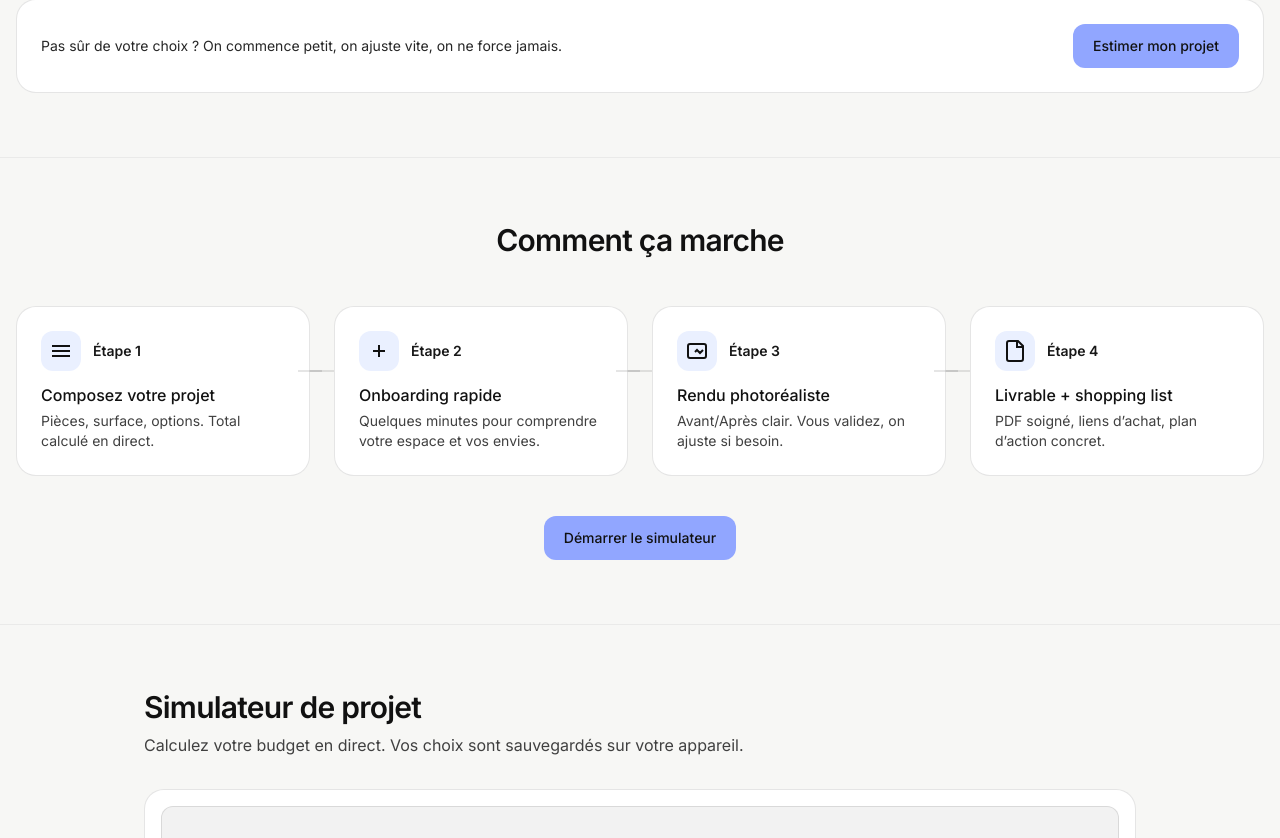
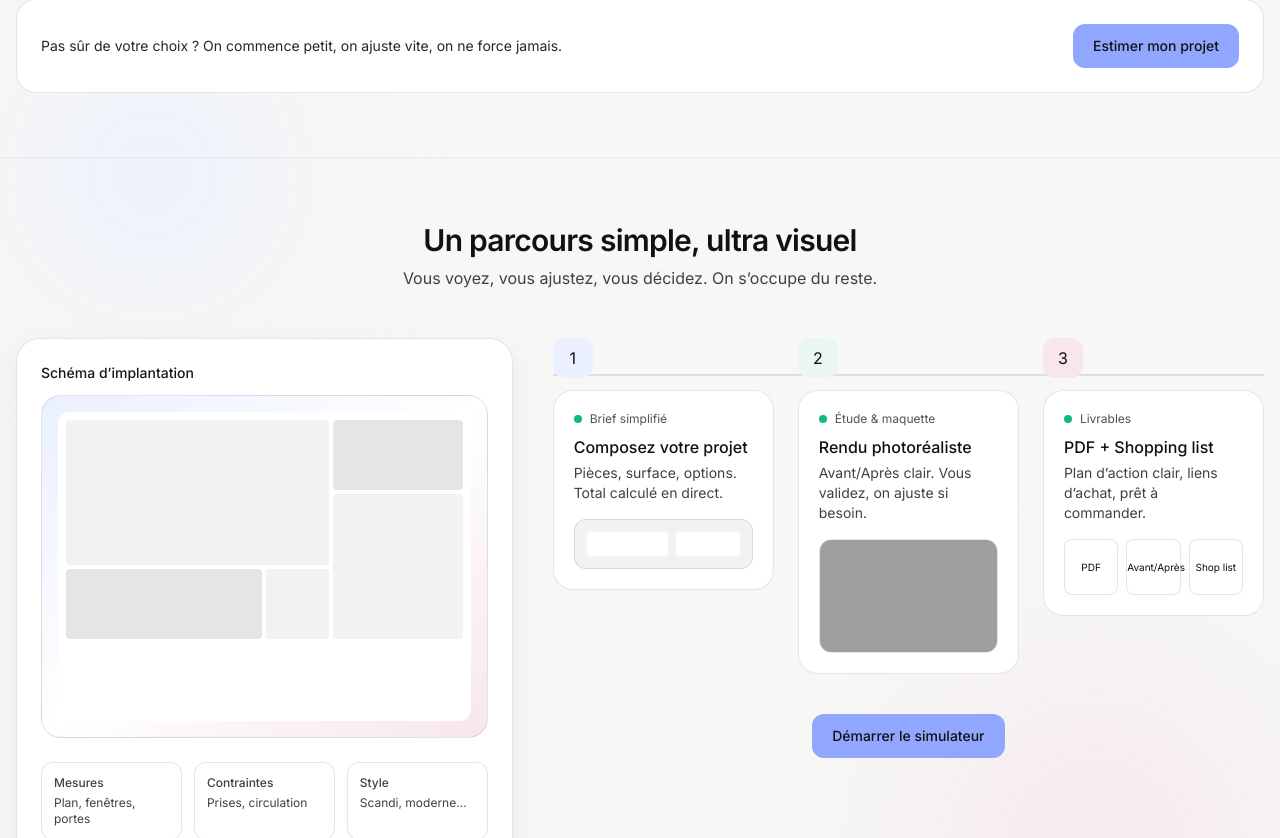
Before and after one commit to davidtheisohn-ui/theleme-landing, a React (Vite) app: page / in a window 1280 px wide. Shown: the part 1682-2520 px from the top of the page. Built offline with nearby package versions, Linux system fonts and the light colour scheme; grey boxes are pictures that could not be loaded.

Commit message:
Update App.jsx

```diff
--- a/src/App.jsx
+++ b/src/App.jsx
@@ -175,101 +175,156 @@ export default function App() {
         </div>
       </section>
 
-            {/* PROCESS (stepper dynamique) */}
+           {/* PROCESS (visuel + schémas) */}
       <section id="process" className="relative border-t border-black/5">
+        {/* blobs décor */}
+        <div aria-hidden className="pointer-events-none absolute inset-0 -z-10">
+          <div className="absolute -top-24 left-10 h-56 w-56 rounded-full bg-[--pastel-blue] blur-[80px]" />
+          <div className="absolute -bottom-16 right-10 h-72 w-72 rounded-full bg-[--pastel-rose] blur-[90px]" />
+        </div>
+
         <div className="mx-auto max-w-7xl px-4 py-16">
-          <h2 className="text-2xl sm:text-3xl font-semibold tracking-tight text-center">Comment ça marche</h2>
+          <h2 className="text-2xl sm:text-3xl font-semibold tracking-tight text-center">
+            Un parcours simple, ultra visuel
+          </h2>
+          <p className="mt-2 text-center text-neutral-700">
+            Vous voyez, vous ajustez, vous décidez. On s’occupe du reste.
+          </p>
 
-          <div className="mt-12 relative">
-            {/* Connecteurs (desktop) */}
-            <div className="hidden lg:block absolute left-0 right-0 top-16 h-0.5 bg-black/10" />
+          {/* rail + étapes */}
+          <div className="mt-12 grid grid-cols-1 lg:grid-cols-12 gap-10">
+            {/* Col schema (LG) */}
+            <div className="hidden lg:block lg:col-span-5">
+              <div className="rounded-3xl border border-black/10 bg-white p-6 hero-shadow">
+                <p className="text-sm font-medium text-neutral-900">Schéma d’implantation</p>
+                <div className="mt-3 rounded-2xl border border-black/10 bg-gradient-to-br from-[--pastel-blue] via-white to-[--pastel-rose] p-4">
+                  {/* petit plan stylisé */}
+                  <div className="aspect-[4/3] w-full rounded-xl bg-white grid grid-cols-6 grid-rows-4 gap-1 p-2">
+                    <div className="col-span-4 row-span-2 rounded bg-black/5" />
+                    <div className="col-span-2 row-span-1 rounded bg-black/10" />
+                    <div className="col-span-2 row-span-2 rounded bg-black/5" />
+                    <div className="col-span-3 row-span-1 rounded bg-black/10" />
+                    <div className="col-span-1 row-span-1 rounded bg-black/5" />
+                  </div>
+                </div>
 
-            <div className="grid grid-cols-1 lg:grid-cols-4 gap-6">
-              {[
-                {
-                  n: 1,
-                  title: "Composez votre projet",
-                  desc: "Pièces, surface, options. Total calculé en direct.",
-                  icon: (
-                    <svg viewBox="0 0 24 24" className="h-6 w-6" fill="none" stroke="currentColor" strokeWidth="2">
-                      <path d="M3 7h18M3 12h18M3 17h18"/>
-                    </svg>
-                  )
-                },
-                {
-                  n: 2,
-                  title: "Onboarding rapide",
-                  desc: "Quelques minutes pour comprendre votre espace et vos envies.",
-                  icon: (
-                    <svg viewBox="0 0 24 24" className="h-6 w-6" fill="none" stroke="currentColor" strokeWidth="2">
-                      <path d="M12 6v12M6 12h12"/>
-                    </svg>
-                  )
-                },
-                {
-                  n: 3,
-                  title: "Rendu photoréaliste",
-                  desc: "Avant/Après clair. Vous validez, on ajuste si besoin.",
-                  icon: (
-                    <svg viewBox="0 0 24 24" className="h-6 w-6" fill="none" stroke="currentColor" strokeWidth="2">
-                      <rect x="3" y="5" width="18" height="14" rx="2"/><path d="M10 13l2-2 3 3 3-3"/>
-                    </svg>
-                  )
-                },
-                {
-                  n: 4,
-                  title: "Livrable + shopping list",
-                  desc: "PDF soigné, liens d’achat, plan d’action concret.",
-                  icon: (
-                    <svg viewBox="0 0 24 24" className="h-6 w-6" fill="none" stroke="currentColor" strokeWidth="2">
-                      <path d="M6 2h9l5 5v13a2 2 0 0 1-2 2H6a2 2 0 0 1-2-2V4a2 2 0 0 1 2-2z"/><path d="M14 2v6h6"/>
-                    </svg>
-                  )
-                }
-              ].map((s, i) => (
-                <div key={i} className="relative">
-                  {/* pastille + card */}
-                  <div className="relative rounded-2xl border border-black/10 bg-white p-6 h-full">
-                    <div className="flex items-center gap-3">
-                      <span className="inline-flex h-10 w-10 items-center justify-center rounded-xl bg-[--pastel-blue] text-ink">
-                        {s.icon}
-                      </span>
-                      <div className="text-sm font-semibold text-neutral-900">Étape {s.n}</div>
+                <div className="mt-6 grid grid-cols-3 gap-3 text-xs text-neutral-700">
+                  <div className="rounded-xl border border-black/10 bg-white p-3">
+                    <p className="font-medium">Mesures</p>
+                    <p className="mt-1">Plan, fenêtres, portes</p>
+                  </div>
+                  <div className="rounded-xl border border-black/10 bg-white p-3">
+                    <p className="font-medium">Contraintes</p>
+                    <p className="mt-1">Prises, circulation</p>
+                  </div>
+                  <div className="rounded-xl border border-black/10 bg-white p-3">
+                    <p className="font-medium">Style</p>
+                    <p className="mt-1">Scandi, moderne…</p>
+                  </div>
+                </div>
+              </div>
+            </div>
+
+            {/* Col étapes (rail horizontal) */}
+            <div className="lg:col-span-7">
+              <div className="relative">
+                {/* rail */}
+                <div className="absolute left-0 right-0 top-9 h-0.5 bg-black/10 hidden md:block" />
+
+                <div className="grid grid-cols-1 md:grid-cols-3 gap-6">
+                  {/* Étape 1 */}
+                  <div className="relative">
+                    <div className="inline-flex h-10 w-10 items-center justify-center rounded-xl bg-[--pastel-blue] text-ink hero-bump">
+                      1
                     </div>
-                    <h3 className="mt-3 font-medium">{s.title}</h3>
-                    <p className="mt-1 text-sm text-neutral-700">{s.desc}</p>
+                    <div className="mt-3 rounded-2xl border border-black/10 bg-white p-5 hover:shadow-md transition">
+                      <div className="flex items-center gap-2 text-xs text-neutral-600">
+                        <span className="inline-block h-2 w-2 rounded-full bg-emerald-500" />
+                        Brief simplifié
+                      </div>
+                      <h3 className="mt-2 font-medium">Composez votre projet</h3>
+                      <p className="mt-1 text-sm text-neutral-700">
+                        Pièces, surface, options. Total calculé en direct.
+                      </p>
+                      {/* mini mock formulaire */}
+                      <div className="mt-4 rounded-xl border border-black/10 bg-black/5 p-3 text-xs text-neutral-600">
+                        <div className="flex gap-2">
+                          <div className="h-6 grow rounded bg-white" />
+                          <div className="h-6 w-16 rounded bg-white" />
+                        </div>
+                      </div>
+                    </div>
                   </div>
 
-                  {/* connecteur entre cartes (desktop) */}
-                  {i < 3 && (
-                    <div className="hidden lg:block absolute top-16 -right-3 w-6 h-0.5 bg-black/10" />
-                  )}
+                  {/* Étape 2 */}
+                  <div className="relative">
+                    <div className="inline-flex h-10 w-10 items-center justify-center rounded-xl bg-[--pastel-green] text-ink hero-bump">
+                      2
+                    </div>
+                    <div className="mt-3 rounded-2xl border border-black/10 bg-white p-5 hover:shadow-md transition">
+                      <div className="flex items-center gap-2 text-xs text-neutral-600">
+                        <span className="inline-block h-2 w-2 rounded-full bg-emerald-500" />
+                        Étude & maquette
+                      </div>
+                      <h3 className="mt-2 font-medium">Rendu photoréaliste</h3>
+                      <p className="mt-1 text-sm text-neutral-700">
+                        Avant/Après clair. Vous validez, on ajuste si besoin.
+                      </p>
+                      <div className="mt-4 overflow-hidden rounded-xl border border-black/10">
+                        <img
+                          src="https://images.unsplash.com/photo-1505691723518-36a5ac3b2a59?q=80&w=1200&auto=format&fit=crop"
+                          alt=""
+                          className="h-28 w-full object-cover"
+                        />
+                      </div>
+                    </div>
+                  </div>
+
+                  {/* Étape 3 */}
+                  <div className="relative">
+                    <div className="inline-flex h-10 w-10 items-center justify-center rounded-xl bg-[--pastel-rose] text-ink hero-bump">
+                      3
+                    </div>
+                    <div className="mt-3 rounded-2xl border border-black/10 bg-white p-5 hover:shadow-md transition">
+                      <div className="flex items-center gap-2 text-xs text-neutral-600">
+                        <span className="inline-block h-2 w-2 rounded-full bg-emerald-500" />
+                        Livrables
+                      </div>
+                      <h3 className="mt-2 font-medium">PDF + Shopping list</h3>
+                      <p className="mt-1 text-sm text-neutral-700">
+                        Plan d’action clair, liens d’achat, prêt à commander.
+                      </p>
+                      {/* vignettes livrables */}
+                      <div className="mt-4 grid grid-cols-3 gap-2">
+                        <div className="h-14 rounded-lg border border-black/10 bg-white grid place-items-center text-[10px]">
+                          PDF
+                        </div>
+                        <div className="h-14 rounded-lg border border-black/10 bg-white grid place-items-center text-[10px]">
+                          Avant/Après
+                        </div>
+                        <div className="h-14 rounded-lg border border-black/10 bg-white grid place-items-center text-[10px]">
+                          Shop list
+                        </div>
+                      </div>
+                    </div>
+                  </div>
                 </div>
-              ))}
-            </div>
 
-            {/* CTA secondaire */}
-            <div className="mt-10 flex items-center justify-center">
-              <a href="#simulateur" className="inline-flex items-center rounded-xl bg-[--brand] px-5 py-3 text-sm font-medium text-ink hover:brightness-110">
-                Démarrer le simulateur
-              </a>
+                {/* CTA */}
+                <div className="mt-10 flex items-center justify-center">
+                  <a
+                    href="#simulateur"
+                    className="inline-flex items-center rounded-xl bg-[--brand] px-5 py-3 text-sm font-medium text-ink hover:brightness-110"
+                  >
+                    Démarrer le simulateur
+                  </a>
+                </div>
+              </div>
             </div>
           </div>
         </div>
       </section>
 
-
-      <section id="simulateur" className="relative border-t border-black/5">
-        <div className="mx-auto max-w-5xl px-4 py-16">
-          <h2 className="text-2xl sm:text-3xl font-semibold tracking-tight">Simulateur de projet</h2>
-          <p className="mt-2 text-neutral-700">Calculez votre budget en direct. Vos choix sont sauvegardés sur votre appareil.</p>
-          <div className="mt-8 rounded-2xl border border-black/10 bg-white p-4">
-            <div className="aspect-[16/9] w-full overflow-hidden rounded-xl border border-black/10 bg-black/5 flex items-center justify-center text-neutral-500">
-              (Intégration du simulateur ici — Tally / Softr / widget custom)
-            </div>
-          </div>
-        </div>
-      </section>
 
       <section id="faq" className="relative border-t border-black/5">
         <div className="mx-auto max-w-7xl px-4 py-16">
```
